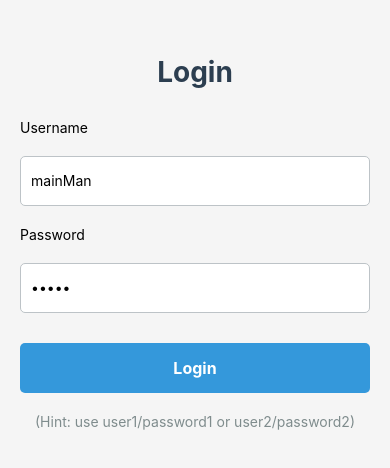
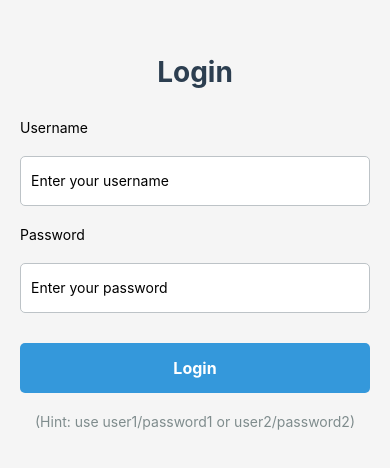
Before and after one commit to RodrigoMazzotini/MobileappsRevise, a React Native app in the folder ProdName/: screen / in a window 390 px wide. Shown: the part 180-648 px from the top of the page. Built offline with nearby package versions, Linux system fonts and the light colour scheme.

Commit message:
use state

```diff
--- a/ProdName/App.js
+++ b/ProdName/App.js
@@ -25,8 +25,8 @@ const USERS_DATA = {
 };
 
 export default function App() {
-  const [username, setUsername] = useState('mainMan');
-  const [password, setPassword] = useState('sauce');
+  const [username, setUsername] = useState('');
+  const [password, setPassword] = useState('');
   const [isLoggedIn, setIsLoggedIn] = useState(false);
   const [currentUser, setCurrentUser] = useState(null);
 
```
